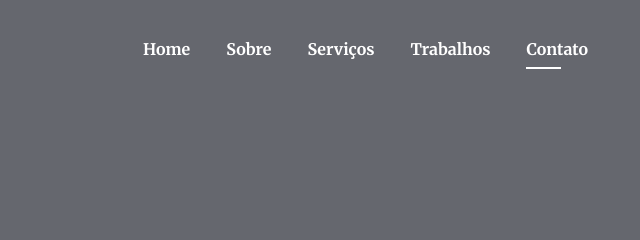
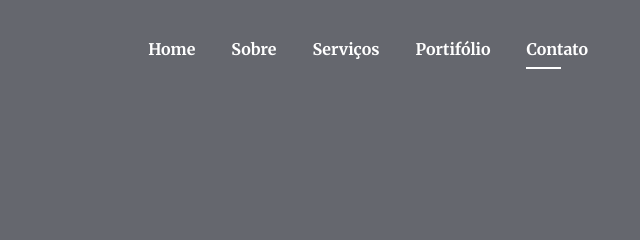
Before and after one commit to clebsonsantos/clebsonsantos.github.io, a plain HTML site: page index.html in a window 1280 px wide. Shown: the top 240 px of the page, 589-1229 px from the left. Drawn offline with Linux system fonts and the light colour scheme; files whose address does not match are found by name.

Commit message:
Atualização

```diff
--- a/index.html
+++ b/index.html
@@ -60,7 +60,7 @@
             <a class="nav-link js-scroll" href="#service">Serviços</a>
           </li>
           <li class="nav-item">
-            <a class="nav-link js-scroll" href="#work">Trabalhos</a>
+            <a class="nav-link js-scroll" href="#work">Portifólio</a>
           </li>
           <li class="nav-item">
             <a class="nav-link js-scroll" href="#contact">Contato</a>
```
